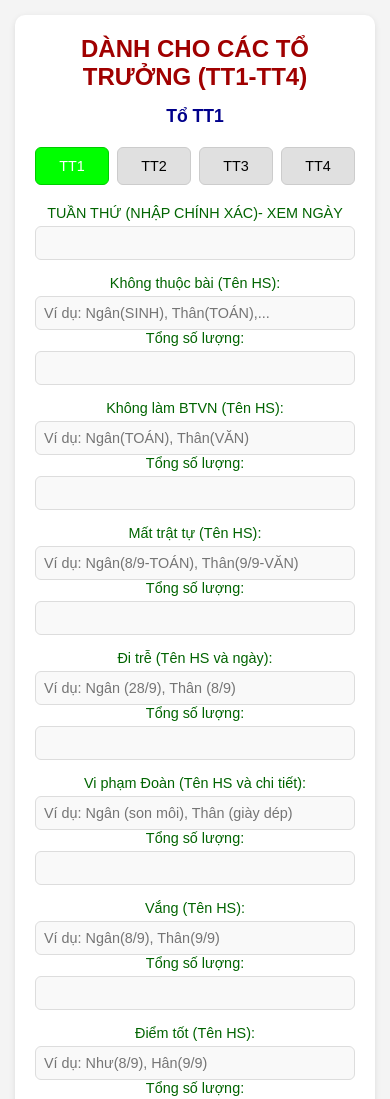
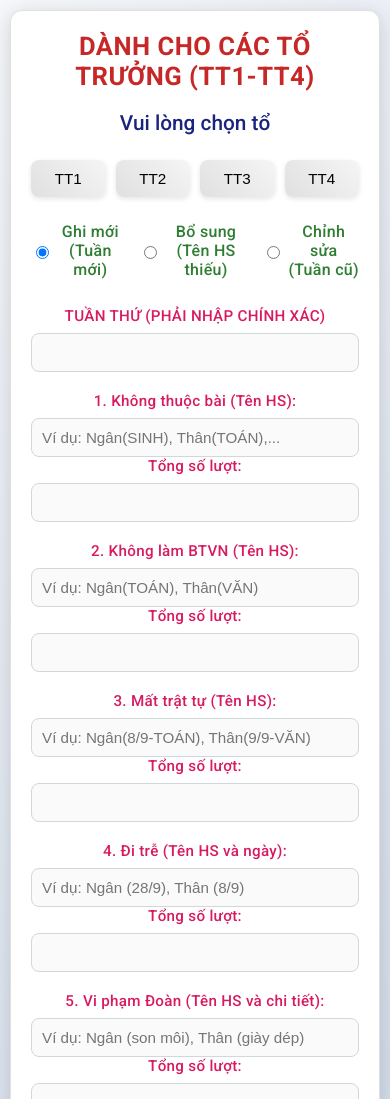
Before and after one commit to thayphongmath/totruong, a plain HTML site: page index.html in a window 390 px wide. Shown: the top 1099 px of the page. Drawn offline with Linux system fonts and the light colour scheme.

Commit message:
Update index.html

```diff
--- a/index.html
+++ b/index.html
@@ -1,202 +1,294 @@
 <!DOCTYPE html>
 <html lang="vi">
+
 <head>
     <meta charset="UTF-8">
     <meta name="viewport" content="width=device-width, initial-scale=1.0">
     <title>Thi Đua Tổ (TT1 - TT4)</title>
+    <link href="https://fonts.googleapis.com/css2?family=Roboto:wght@400;500;700&display=swap" rel="stylesheet">
     <style>
         body {
-            font-family: Arial, sans-serif;
+            font-family: 'Roboto', sans-serif;
             margin: 0;
-            padding: 15px;
-            background-color: #f4f4f4;
+            padding: 20px;
+            background: linear-gradient(135deg, #f5f7fa 0%, #c3cfe2 100%);
+            display: flex;
+            justify-content: center;
+            align-items: center;
+            min-height: 100vh;
         }
+
         .container {
-            max-width: 100%;
-            margin: 0 auto;
-            background-color: white;
-            padding: 20px;
-            border-radius: 10px;
-            box-shadow: 0 2px 6px rgba(0,0,0,0.1);
+            max-width: 700px;
+            width: 100%;
+            background: #ffffff;
+            padding: 30px;
+            border-radius: 12px;
+            box-shadow: 0 4px 20px rgba(0, 0, 0, 0.15);
+            border: 1px solid #e0e0e0;
         }
+
         h1 {
-            font-size: 1.8em;
+            font-size: 2em;
             text-align: center;
-            color: #a00000;
-            font-weight: bold;
-            margin: 0 0 15px 0;
+            color: #c62828;
+            font-weight: 700;
+            margin: 0 0 20px 0;
+            letter-spacing: 0.5px;
         }
+
         h2 {
-            font-size: 1.3em;
+            font-size: 1.5em;
             text-align: center;
-            color: #00008B; /* Xanh dương đậm */
-            font-weight: bold;
-            margin: 0 0 20px 0;
+            color: #1a237e;
+            font-weight: 500;
+            margin: 0 0 25px 0;
         }
+
         .team-buttons {
             display: flex;
-            justify-content: space-between;
-            gap: 10px;
-            margin-bottom: 20px;
+            justify-content: center;
+            gap: 12px;
+            margin-bottom: 25px;
         }
+
         .team-button {
             flex: 1;
             padding: 12px;
-            border: 1px solid #ccc;
-            border-radius: 6px;
-            background-color: #e0e0e0;
+            border: none;
+            border-radius: 8px;
+            background: linear-gradient(45deg, #e0e0e0, #f5f5f5);
             cursor: pointer;
             font-size: 1em;
+            font-weight: 500;
             text-align: center;
-            transition: background-color 0.3s;
+            transition: all 0.3s ease;
+            box-shadow: 0 2px 5px rgba(0, 0, 0, 0.1);
         }
+
+        .team-button:hover {
+            background: linear-gradient(45deg, #d0d0d0, #e5e5e5);
+            transform: translateY(-2px);
+        }
+
         .team-button.selected {
-            background-color: #00ff00;
-            color: white;
-            border-color: #00cc00;
+            background: linear-gradient(45deg, #ab47bc, #8e24aa);
+            color: #ffffff;
+            box-shadow: 0 4px 10px rgba(142, 36, 170, 0.3);
         }
+
         .form-group {
-            margin-bottom: 15px;
+            margin-bottom: 20px;
         }
+
         label {
             display: block;
-            font-size: 0.95em;
-            color: #006400; /* Xanh đậm */
+            font-size: 1em;
+            color: #d81b60;
             font-weight: 500;
             text-align: center;
-            margin-bottom: 5px;
+            margin-bottom: 8px;
+            letter-spacing: 0.3px;
         }
+
         input {
             width: 100%;
-            padding: 10px;
-            border: 1px solid #ddd;
-            border-radius: 6px;
+            padding: 12px;
+            border: 1px solid #cfd8dc;
+            border-radius: 8px;
             box-sizing: border-box;
-            font-size: 0.95em;
-            background-color: #f9f9f9;
+            font-size: 1em;
+            background: #fafafa;
+            transition: all 0.3s ease;
         }
+
         input:focus {
             outline: none;
-            border-color: #007bff;
-            background-color: white;
+            border-color: #0288d1;
+            background: #ffffff;
+            box-shadow: 0 0 8px rgba(2, 136, 209, 0.2);
         }
+
         button[type="submit"] {
             width: 100%;
-            padding: 12px;
-            background-color: #007bff;
-            color: white;
+            padding: 14px;
+            background: linear-gradient(45deg, #0288d1, #0277bd);
+            color: #ffffff;
             border: none;
-            border-radius: 6px;
+            border-radius: 8px;
+            font-size: 1.1em;
+            font-weight: 500;
+            cursor: pointer;
+            transition: all 0.3s ease;
+            box-shadow: 0 2px 10px rgba(2, 136, 209, 0.3);
+        }
+
+        button[type="submit"]:hover:not(:disabled) {
+            background: linear-gradient(45deg, #0277bd, #01579b);
+            transform: translateY(-2px);
+            box-shadow: 0 4px 15px rgba(2, 136, 209, 0.4);
+        }
+
+        button[type="submit"]:disabled {
+            background: #b0bec5;
+            cursor: not-allowed;
+            box-shadow: none;
+        }
+
+        #week_date_range {
+            font-size: 0.95em;
+            color: #37474f;
+            text-align: center;
+            margin-top: 8px;
+            display: block;
+            font-style: italic;
+        }
+
+        .action-group {
+            display: flex;
+            justify-content: center;
+            gap: 25px;
+            margin-bottom: 20px;
+        }
+
+        .action-group label {
+            display: inline-flex;
+            align-items: center;
             font-size: 1em;
+            color: #2e7d32;
+            font-weight: 500;
             cursor: pointer;
-            transition: background-color 0.3s;
         }
-        button[type="submit"]:hover:not(:disabled) {
-            background-color: #0056b3;
+
+        .action-group input {
+            width: auto;
+            margin-right: 8px;
         }
-        button[type="submit"]:disabled {
-            background-color: #cccccc;
-            cursor: not-allowed;
-        }
-        #week_date_range {
-            font-size: 0.9em;
-            color: #555;
-            text-align: center;
-            margin-top: 5px;
-            display: block;
-        }
+
         @media (max-width: 600px) {
-            h1 {
-                font-size: 1.5em;
-            }
-            h2 {
-                font-size: 1.1em;
-            }
-            .team-button {
-                font-size: 0.9em;
+            body {
                 padding: 10px;
             }
-            input, button[type="submit"] {
-                font-size: 0.9em;
-                padding: 8px;
+
+            .container {
+                padding: 20px;
             }
+
+            h1 {
+                font-size: 1.6em;
+            }
+
+            h2 {
+                font-size: 1.3em;
+            }
+
+            .team-button {
+                font-size: 0.95em;
+                padding: 10px;
+            }
+
+            input,
+            button[type="submit"] {
+                font-size: 0.95em;
+                padding: 10px;
+            }
+
             .team-buttons {
-                gap: 8px;
+                gap: 10px;
             }
+
+            .action-group {
+                gap: 15px;
+            }
+
             label {
-                font-size: 0.9em;
+                font-size: 0.95em;
             }
         }
     </style>
 </head>
+
 <body>
     <div class="container">
         <h1>DÀNH CHO CÁC TỔ TRƯỞNG (TT1-TT4)</h1>
-        <h2 id="teamName">Tổ TT1</h2>
+        <h2 id="teamName">Vui lòng chọn tổ</h2>
         <div class="team-buttons">
-            <button type="button" class="team-button selected" onclick="selectTeam('TT1')">TT1</button>
+            <button type="button" class="team-button" onclick="selectTeam('TT1')">TT1</button>
             <button type="button" class="team-button" onclick="selectTeam('TT2')">TT2</button>
             <button type="button" class="team-button" onclick="selectTeam('TT3')">TT3</button>
             <button type="button" class="team-button" onclick="selectTeam('TT4')">TT4</button>
         </div>
-        <form id="teamForm" action="https://script.google.com/macros/s/AKfycbx7V8Tkmh9dmXBi-haYgM5xr6hNJ8rE-l4venAOx-VwUvh9vlnJQW-7qE4eirgsN48h/exec" method="POST">
-            <input type="hidden" id="team" name="team" value="TT1">
+        <form id="teamForm"
+            action="https://script.google.com/macros/s/AKfycbzfGYV1a4NPmEwEljHQsFYf8EF5ckPj7iBkdR8F1fZSGIhYyJeiYWA25fUsLH9a1kAegQ/exec"
+            method="POST">
+            <input type="hidden" id="team" name="team" value="">
+            <div class="form-group action-group">
+                <label><input type="radio" name="action" value="add" checked> Ghi mới (Tuần mới)</label>
+                <label><input type="radio" name="action" value="append"> Bổ sung (Tên HS thiếu)</label>
+                <label><input type="radio" name="action" value="edit"> Chỉnh sửa (Tuần cũ)</label>
+            </div>
             <div class="form-group">
-                <label for="week">TUẦN THỨ (NHẬP CHÍNH XÁC)- XEM NGÀY</label>
+                <label for="week">TUẦN THỨ (PHẢI NHẬP CHÍNH XÁC)</label>
                 <input type="number" id="week" name="week" min="1" max="35" required oninput="updateWeekDateRange()">
                 <span id="week_date_range"></span>
                 <input type="hidden" id="week_date_range_input" name="week_date_range">
             </div>
             <div class="form-group">
-                <label for="not_prepared_names">Không thuộc bài (Tên HS):</label>
-                <input type="text" id="not_prepared_names" name="not_prepared_names" placeholder="Ví dụ: Ngân(SINH), Thân(TOÁN),...">
-                <label for="not_prepared_count">Tổng số lượng:</label>
+                <label for="not_prepared_names">1. Không thuộc bài (Tên HS):</label>
+                <input type="text" id="not_prepared_names" name="not_prepared_names"
+                    placeholder="Ví dụ: Ngân(SINH), Thân(TOÁN),...">
+                <label for="not_prepared_count">Tổng số lượt:</label>
                 <input type="number" id="not_prepared_count" name="not_prepared_count" min="0">
             </div>
             <div class="form-group">
-                <label for="no_homework_names">Không làm BTVN (Tên HS):</label>
-                <input type="text" id="no_homework_names" name="no_homework_names" placeholder="Ví dụ: Ngân(TOÁN), Thân(VĂN)">
-                <label for="no_homework_count">Tổng số lượng:</label>
+                <label for="no_homework_names">2. Không làm BTVN (Tên HS):</label>
+                <input type="text" id="no_homework_names" name="no_homework_names"
+                    placeholder="Ví dụ: Ngân(TOÁN), Thân(VĂN)">
+                <label for="no_homework_count">Tổng số lượt:</label>
                 <input type="number" id="no_homework_count" name="no_homework_count" min="0">
             </div>
             <div class="form-group">
-                <label for="disorder_names">Mất trật tự (Tên HS):</label>
-                <input type="text" id="disorder_names" name="disorder_names" placeholder="Ví dụ: Ngân(8/9-TOÁN), Thân(9/9-VĂN)">
-                <label for="disorder_count">Tổng số lượng:</label>
+                <label for="disorder_names">3. Mất trật tự (Tên HS):</label>
+                <input type="text" id="disorder_names" name="disorder_names"
+                    placeholder="Ví dụ: Ngân(8/9-TOÁN), Thân(9/9-VĂN)">
+                <label for="disorder_count">Tổng số lượt:</label>
                 <input type="number" id="disorder_count" name="disorder_count" min="0">
             </div>
             <div class="form-group">
-                <label for="late_names">Đi trễ (Tên HS và ngày):</label>
+                <label for="late_names">4. Đi trễ (Tên HS và ngày):</label>
                 <input type="text" id="late_names" name="late_names" placeholder="Ví dụ: Ngân (28/9), Thân (8/9)">
-                <label for="late_count">Tổng số lượng:</label>
+                <label for="late_count">Tổng số lượt:</label>
                 <input type="number" id="late_count" name="late_count" min="0">
             </div>
             <div class="form-group">
-                <label for="violation_names">Vi phạm Đoàn (Tên HS và chi tiết):</label>
-                <input type="text" id="violation_names" name="violation_names" placeholder="Ví dụ: Ngân (son môi), Thân (giày dép)">
-                <label for="violation_count">Tổng số lượng:</label>
+                <label for="violation_names">5. Vi phạm Đoàn (Tên HS và chi tiết):</label>
+                <input type="text" id="violation_names" name="violation_names"
+                    placeholder="Ví dụ: Ngân (son môi), Thân (giày dép)">
+                <label for="violation_count">Tổng số lượt:</label>
                 <input type="number" id="violation_count" name="violation_count" min="0">
             </div>
             <div class="form-group">
-                <label for="absent_names">Vắng (Tên HS):</label>
+                <label for="absent_names">6. Vắng (Tên HS):</label>
                 <input type="text" id="absent_names" name="absent_names" placeholder="Ví dụ: Ngân(8/9), Thân(9/9)">
-                <label for="absent_count">Tổng số lượng:</label>
+                <label for="absent_count">Tổng số lượt:</label>
                 <input type="number" id="absent_count" name="absent_count" min="0">
             </div>
             <div class="form-group">
-                <label for="good_points_names">Điểm tốt (Tên HS):</label>
-                <input type="text" id="good_points_names" name="good_points_names" placeholder="Ví dụ: Như(8/9), Hân(9/9)">
-                <label for="good_points_count">Tổng số lượng:</label>
+                <label for="good_points_names">7. Điểm tốt từ 9 trở lên (Tên HS):</label>
+                <input type="text" id="good_points_names" name="good_points_names"
+                    placeholder="Ví dụ: Như(4 lượt), Hân(7 lượt)">
+                <label for="good_points_count">Tổng số lượt:</label>
                 <input type="number" id="good_points_count" name="good_points_count" min="0">
             </div>
             <div class="form-group">
-                <label for="participation_names">Phát biểu (Tên HS):</label>
-                <input type="text" id="participation_names" name="participation_names" placeholder="Ví dụ: Ban(8/9), Tha(9/9)">
-                <label for="participation_count">Tổng số lượng:</label>
+                <label for="participation_names">8. Phát biểu xung phong (Tên HS):</label>
+                <input type="text" id="participation_names" name="participation_names"
+                    placeholder="Ví dụ: Ban(10 lượt), Tha(6 lượt), nhiều quá ghi (cả tổ)">
+                <label for="participation_count">Tổng số lượt:</label>
                 <input type="number" id="participation_count" name="participation_count" min="0">
             </div>
             <div class="form-group">
-                <label for="password">Mật khẩu:</label>
+                <label for="password">***Mật khẩu*** (Thầy cấp riêng cho TT):</label>
                 <input type="password" id="password" name="password" required>
             </div>
             <button type="submit" id="submitButton">Gửi Dữ Liệu</button>
@@ -241,6 +333,13 @@
             "từ ngày 18/5/2026 đến 23/5/2026"
         ];
 
+        const teamPasswords = {
+            'TT1': 'totruong1',
+            'TT2': 'totruong2',
+            'TT3': 'totruong3',
+            'TT4': 'totruong4'
+        };
+
         function updateWeekDateRange() {
             const weekInput = document.getElementById('week').value;
             const weekDateRange = document.getElementById('week_date_range');
@@ -266,11 +365,16 @@
             });
         }
 
-        document.getElementById('teamForm').addEventListener('submit', function(e) {
+        document.getElementById('teamForm').addEventListener('submit', function (e) {
             e.preventDefault();
+            const team = document.getElementById('team').value;
+            if (!team) {
+                alert('Vui lòng chọn một tổ (TT1-TT4)!');
+                return;
+            }
             const password = document.getElementById('password').value;
-            if (password !== 'thayphongmath') {
-                alert('Mật khẩu không đúng! Vui lòng nhập lại.');
+            if (password !== teamPasswords[team]) {
+                alert(`Mật khẩu không đúng cho tổ ${team}! Vui lòng nhập lại.`);
                 return;
             }
 
@@ -279,7 +383,7 @@
             submitButton.disabled = true;
 
             const formData = new FormData(this);
-            const googleScriptAppUrl = 'https://script.google.com/macros/s/AKfycbzYRKWg-HaTWRLcoyGK-nYWlmZZk29IT92J7xgxY5yukHiUraHwv-v1UckNddsf7xAgrA/exec';
+            const googleScriptAppUrl = 'https://script.google.com/macros/s/AKfycbzfGYV1a4NPmEwEljHQsFYf8EF5ckPj7iBkdR8F1fZSGIhYyJeiYWA25fUsLH9a1kAegQ/exec/exec';
 
             fetch(googleScriptAppUrl, {
                 method: 'POST',
@@ -288,10 +392,9 @@
                 .then(response => response.json())
                 .then(data => {
                     if (data.result === 'success') {
-                    // Redirect to thankyou.html on success
                         window.location.href = 'thankyou.html';
                     } else {
-                    alert('Có lỗi xảy ra khi gửi dữ liệu. Vui lòng thử lại.');
+                        alert('Có lỗi xảy ra khi gửi dữ liệu: ' + data.message);
                         submitButton.disabled = false;
                         submitButton.textContent = 'Gửi Dữ Liệu';
                     }
@@ -304,4 +407,5 @@
         });
     </script>
 </body>
+
 </html>
```
Lines whose indentation alone changed are shown as unchanged.
